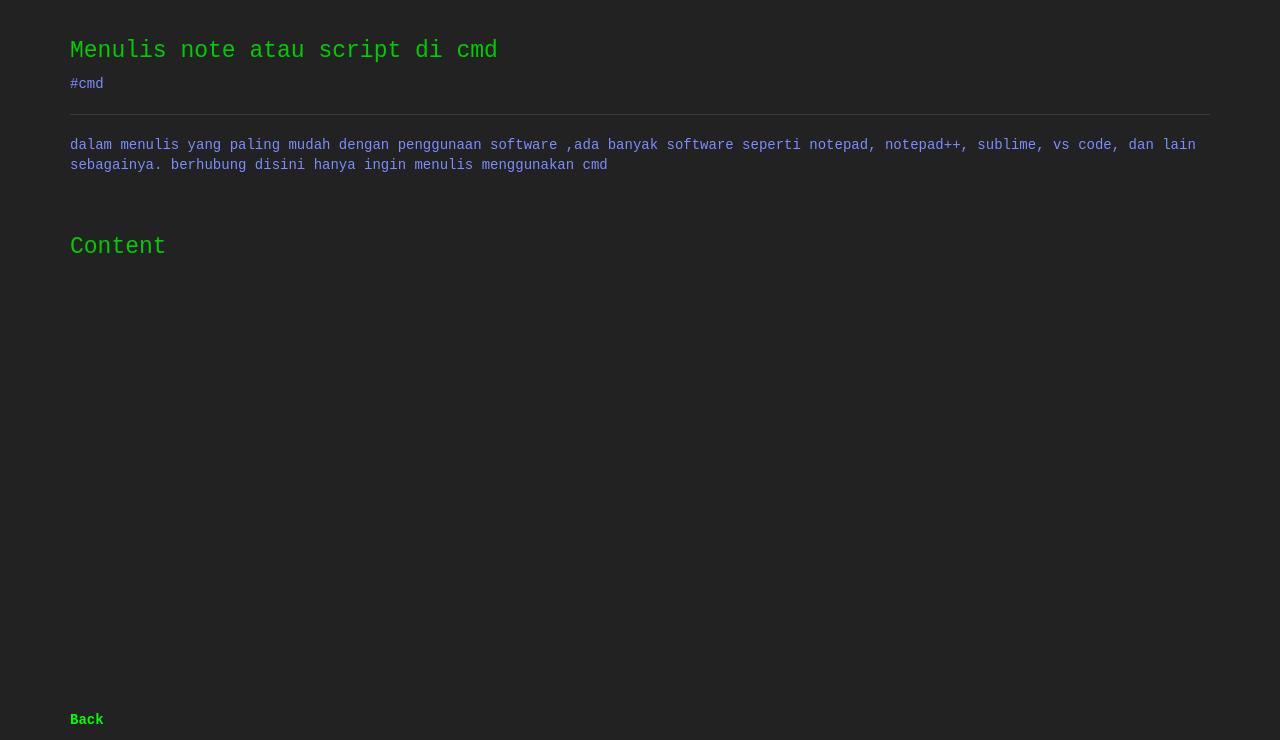
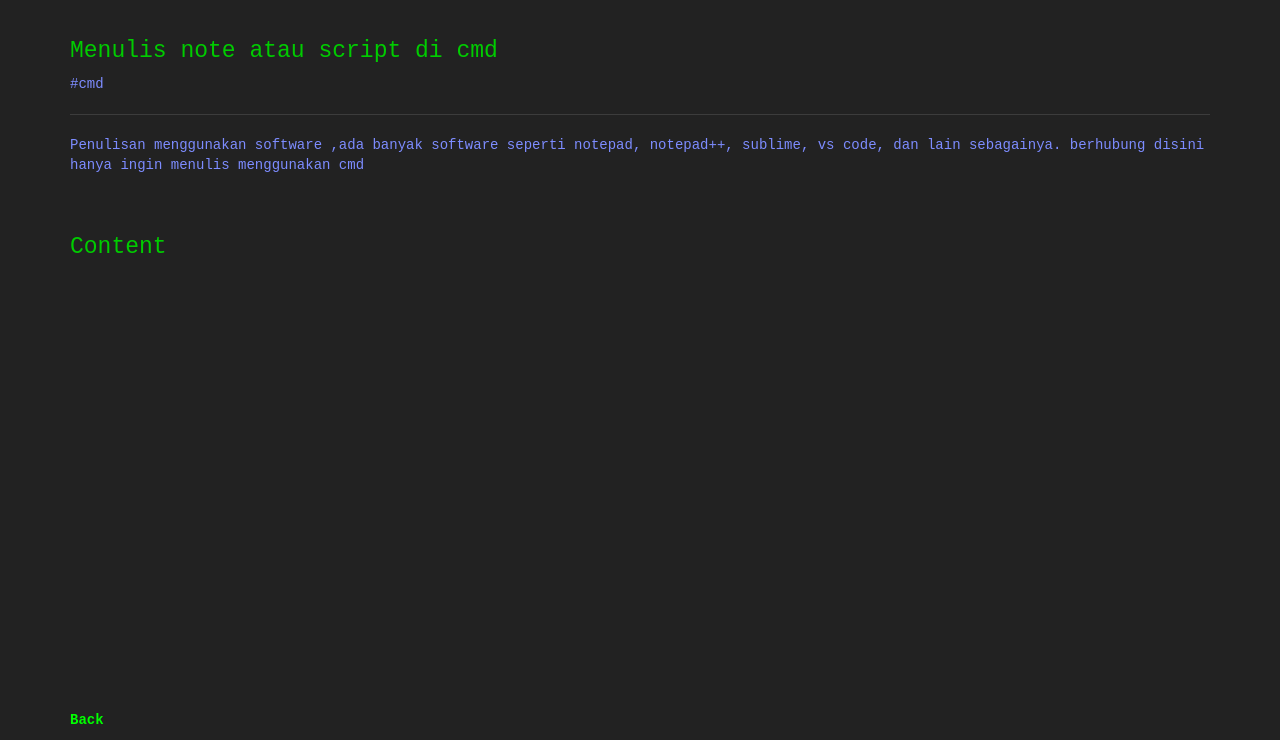
Before and after one commit to zerifhiu/zehiu, a plain HTML site: page note.html in a window 1280 px wide. Shown: the part 82-822 px from the top of the page. Drawn offline with nearby package versions, Linux system fonts and the light colour scheme.

Commit message:
Update note.html

```diff
--- a/note.html
+++ b/note.html
@@ -36,7 +36,7 @@
                 <h3 classs="text-primary">Menulis note atau script di cmd</h3>
                 <p class="text-info">#cmd</p>
               <hr>
-               <p class="text-info"> dalam menulis yang paling mudah dengan penggunaan software ,ada banyak software seperti notepad, notepad++, sublime, vs code, dan lain sebagainya. berhubung disini hanya ingin menulis menggunakan cmd
+               <p class="text-info">Penulisan menggunakan software ,ada banyak software seperti notepad, notepad++, sublime, vs code, dan lain sebagainya. berhubung disini hanya ingin menulis menggunakan cmd
                 </p>
 
 
```
